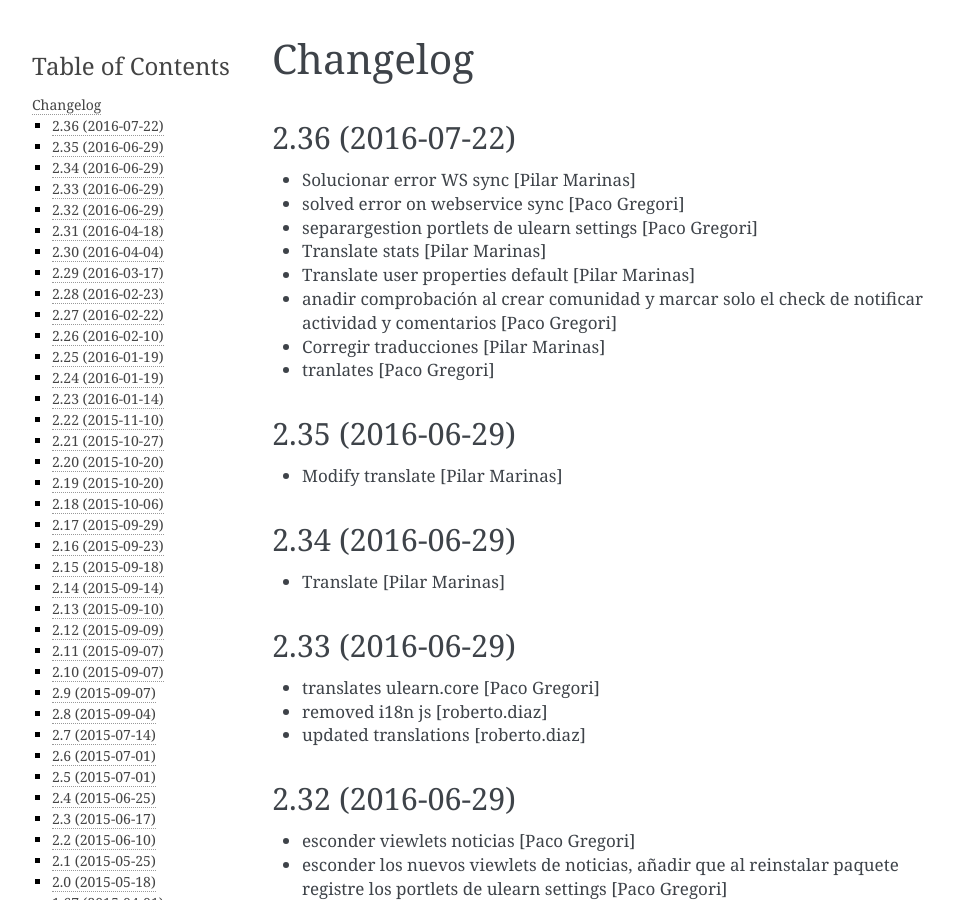
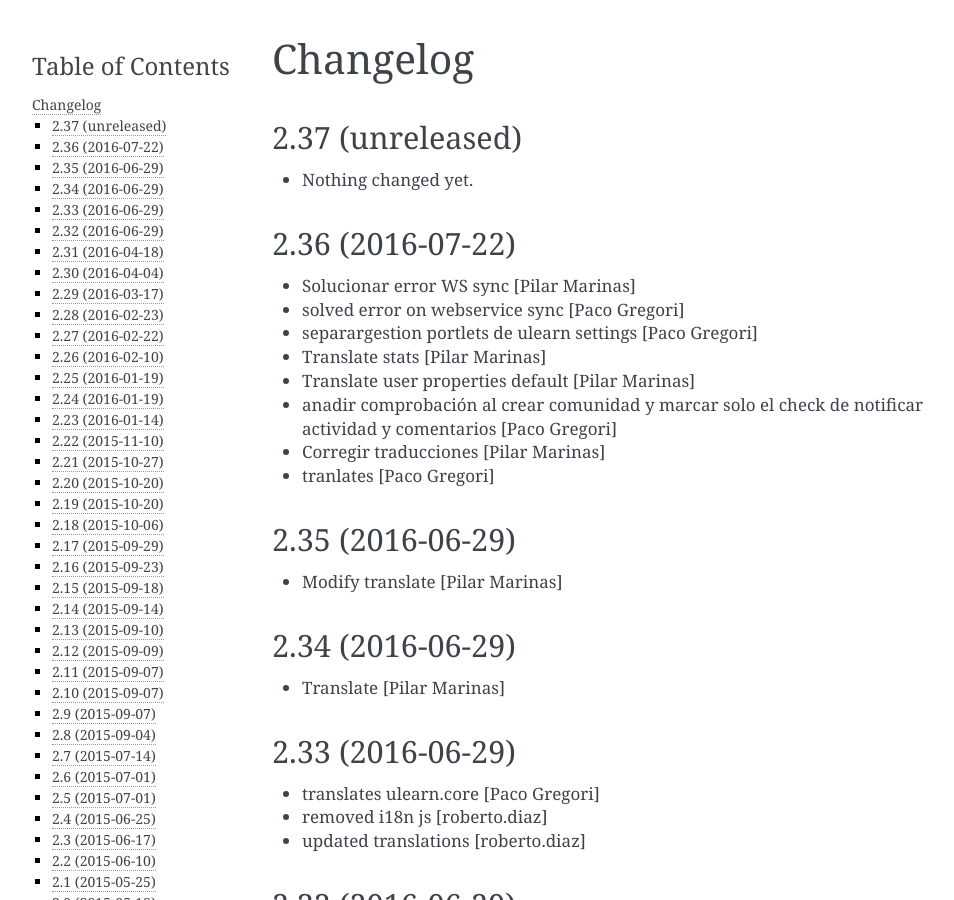
Before and after one commit to UPCnet/ulearn.core, a Sphinx documentation site: the page built from docs/HISTORY.rst, in a window 1280 px wide and 900 px high. Shown: the whole window, without its empty margins (148-1102 px from the left). Built offline with Sphinx 7.4.7, drawn with Linux system fonts in a browser that asks for light colours; pages that are not in the unit, such as notebooks, are missing from menus.

Commit message:
Back to development: 2.37

```diff
--- a/docs/HISTORY.rst
+++ b/docs/HISTORY.rst
@@ -1,5 +1,11 @@
 Changelog
 =========
+
+2.37 (unreleased)
+-----------------
+
+- Nothing changed yet.
+
 
 2.36 (2016-07-22)
 -----------------
--- a/setup.py
+++ b/setup.py
@@ -1,7 +1,7 @@
 from setuptools import setup, find_packages
 import os
 
-version = '2.36'
+version = '2.37.dev0'
 
 README = open('README.rst').read()
 HISTORY = open(os.path.join('docs', 'HISTORY.rst')).read()
```
